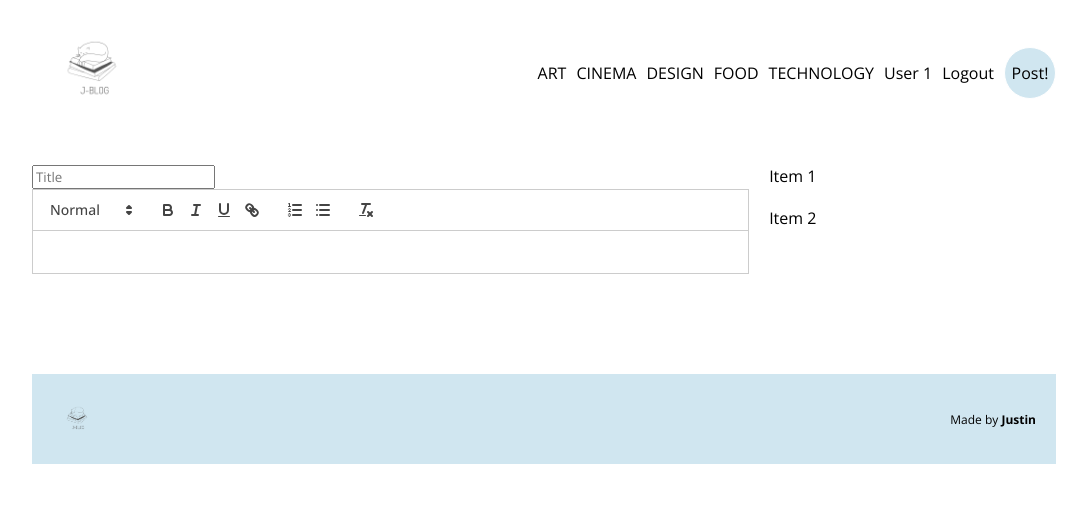
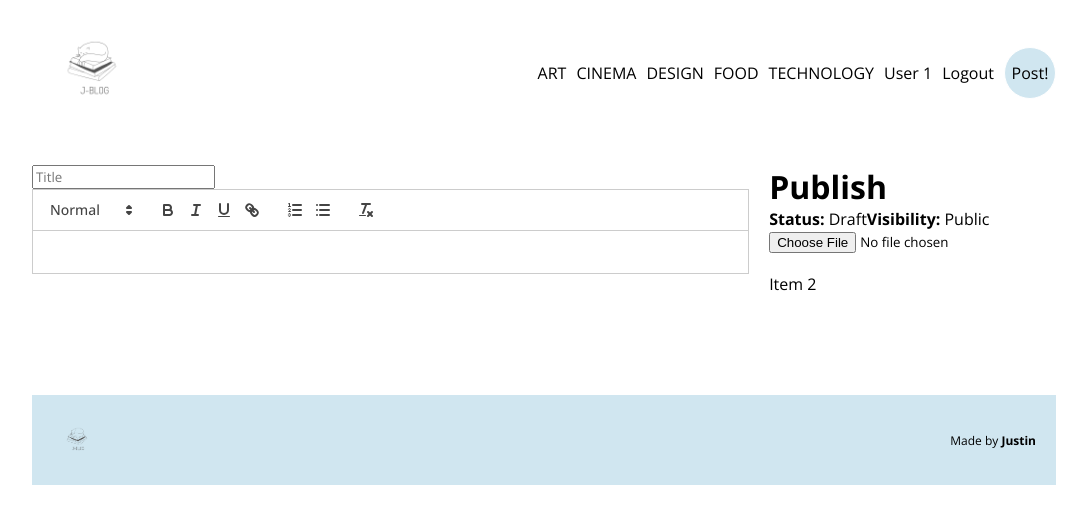
Before and after one commit to justinklam/Digital-Living, a React (Create React App) app in the folder client/: page /write in a window 1280 px wide. Shown: the top 524 px of the page, without its empty margins (96-1183 px from the left). Built offline with nearby package versions, Linux system fonts and the light colour scheme.

Commit message:
add in publish status section. add in input for file

```diff
--- a/client/src/pages/Write.jsx
+++ b/client/src/pages/Write.jsx
@@ -17,7 +17,16 @@ const Write = () => {
         </div>
       </div>
       <div className="menu">
-        <div className="item">Item 1</div>
+        <div className="item">
+          <h1>Publish</h1>
+          <span>
+            <b>Status:</b> Draft
+          </span>
+          <span>
+            <b>Visibility:</b> Public
+          </span>
+          <input type="file" name="" id="" />
+        </div>
         <div className="item">Item 2</div>
       </div>
     </div>
```
